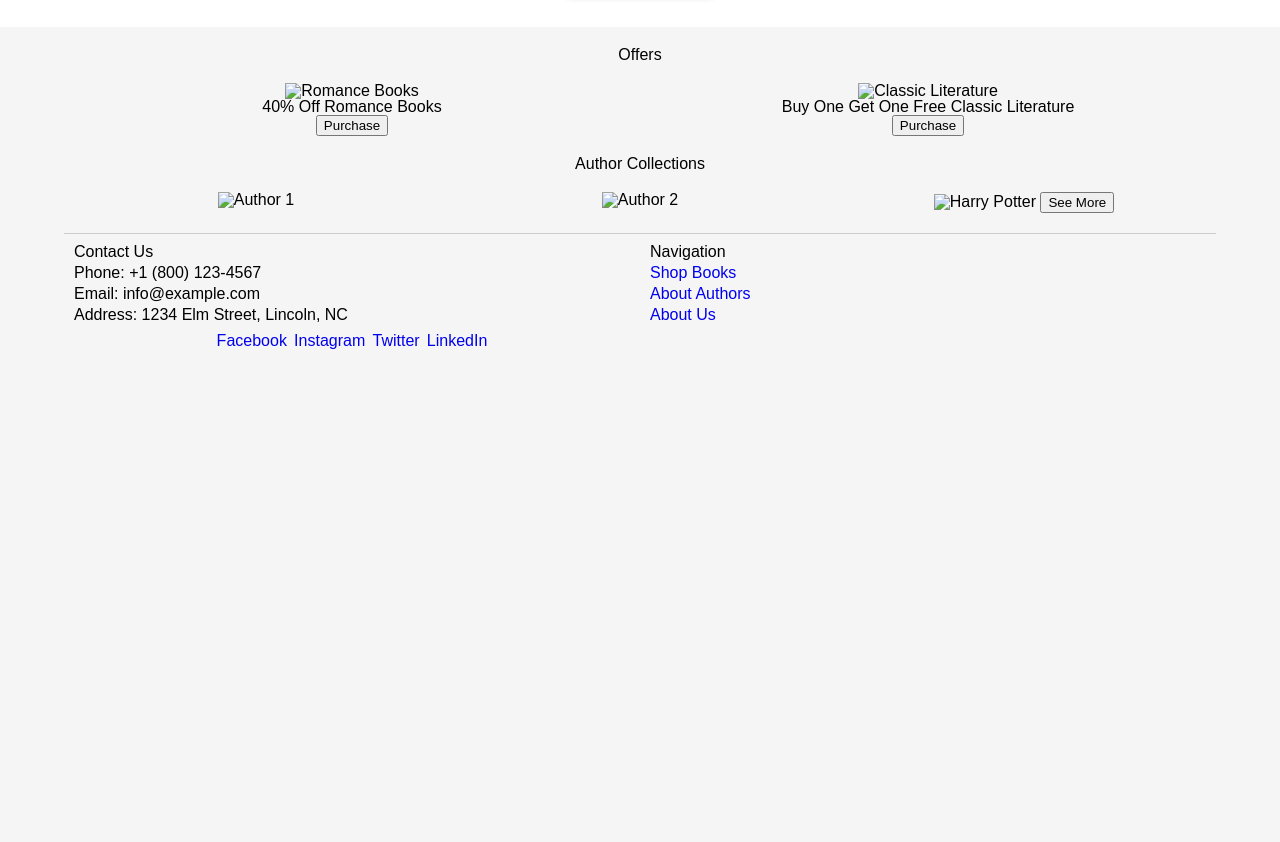
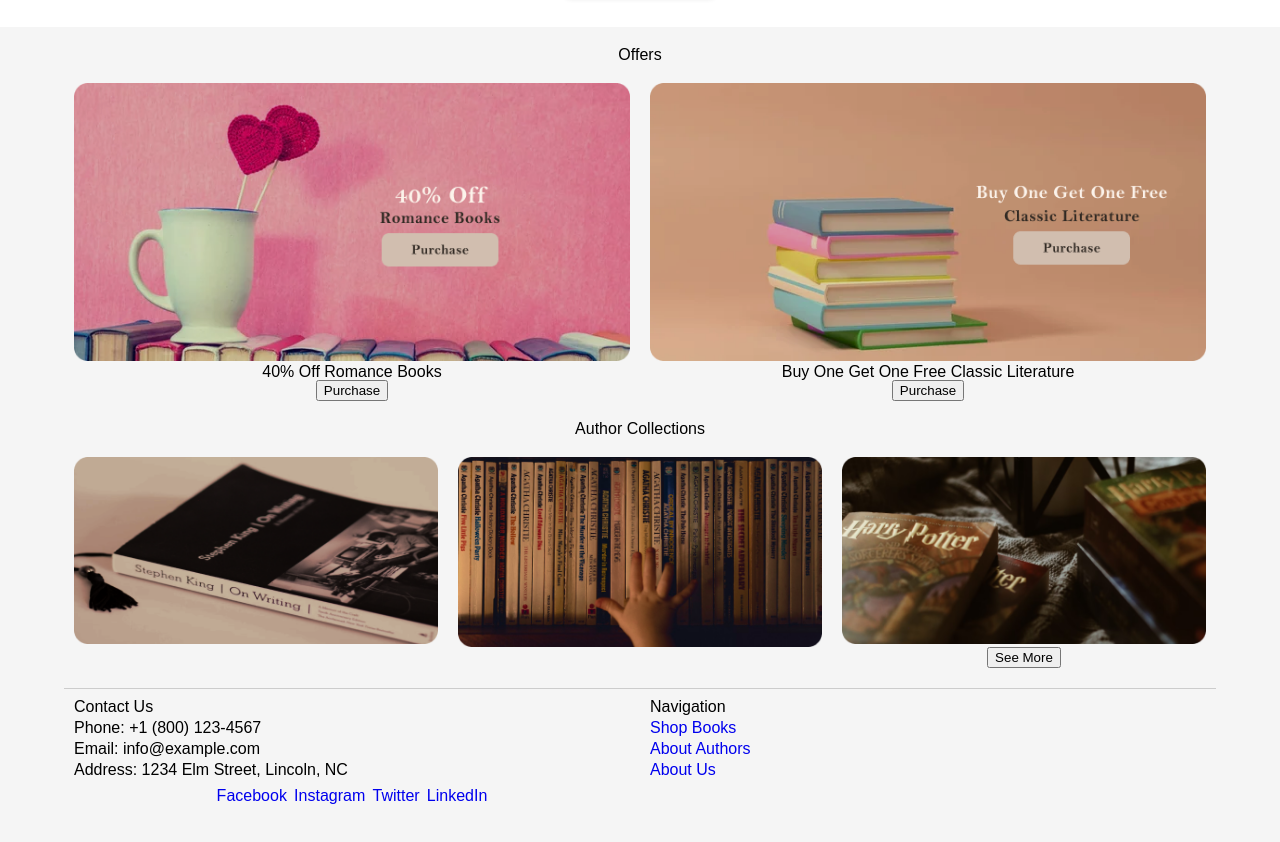
Before and after one commit to todradzeeana/final-project, a plain HTML site: page index.html in a window 1280 px wide. Shown: the part 1223-2065 px from the top of the page. Before the commit the page ends 1612 px from the top, so only its background shows below. Drawn offline with Linux system fonts and the light colour scheme.

Commit message:
Update index.html

```diff
--- a/index.html
+++ b/index.html
@@ -121,12 +121,12 @@
             <h2>Offers</h2>
             <div class="offers">
                 <div class="offer">
-                    <img src="romance-books.jpg" alt="Romance Books">
+                    <img src="photos/hey.png" alt="Romance Books">
                     <p>40% Off Romance Books</p>
                     <button>Purchase</button>
                 </div>
                 <div class="offer">
-                    <img src="classic-literature.jpg" alt="Classic Literature">
+                    <img src="photos/meore.png" alt="Classic Literature">
                     <p>Buy One Get One Free Classic Literature</p>
                     <button>Purchase</button>
                 </div>
@@ -137,13 +137,13 @@
             <h2>Author Collections</h2>
             <div class="author-collections">
                 <div class="collection">
-                    <img src="author1.jpg" alt="Author 1">
+                    <img src="photos/pirveli.png" alt="Author 1">
                 </div>
                 <div class="collection">
-                    <img src="author2.jpg" alt="Author 2">
+                    <img src="photos/meoreee.png" alt="Author 2">
                 </div>
                 <div class="collection">
-                    <img src="harry-potter.jpg" alt="Harry Potter">
+                    <img src="photos/mesame.png" alt="Harry Potter">
                     <button>See More</button>
                 </div>
             </div>
```
